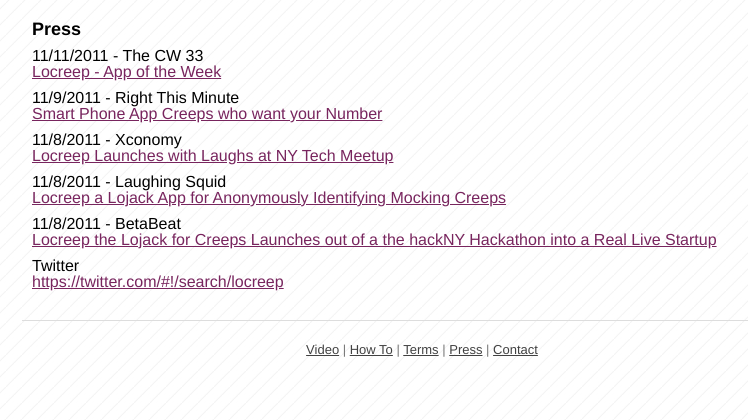
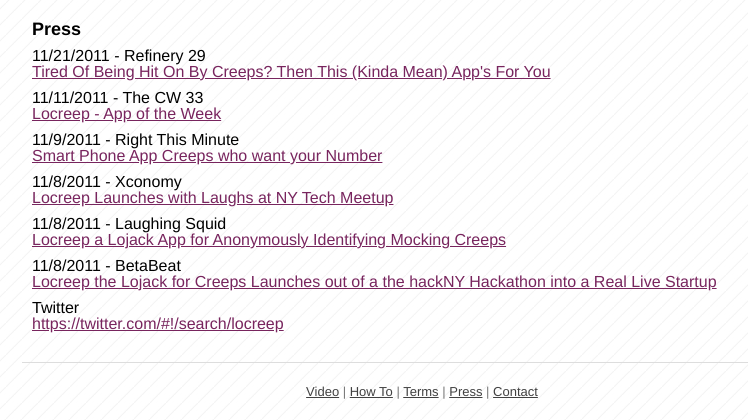
Before and after one commit to mponizil/LoCreep, a Django app: template templates/press.html in a window 1280 px wide. Shown: the part 45-465 px from the top of the page, without its empty margins (218-966 px from the left). Run offline with Django 3.2, Linux system fonts and the light colour scheme; the template is opened without the code that fills it, so the values that code supplies are empty; some libraries are stand-ins or nearby versions.

Commit message:
press update

```diff
--- a/templates/press.html
+++ b/templates/press.html
@@ -5,6 +5,8 @@
 <div class="blank">
 
   <h1>Press</h1>
+
+  <p>11/21/2011 - Refinery 29<br /><a href="http://www.refinery29.com/new-app-locreep">Tired Of Being Hit On By Creeps? Then This (Kinda Mean) App's For You</a></p>
 
   <p>11/11/2011 - The CW 33<br /><a href="http://www.the33tv.com/videobeta/?watchId=42935f40-17a2-46ed-b61e-9c5d71a0f74b">Locreep - App of the Week</a></p>
 
```
